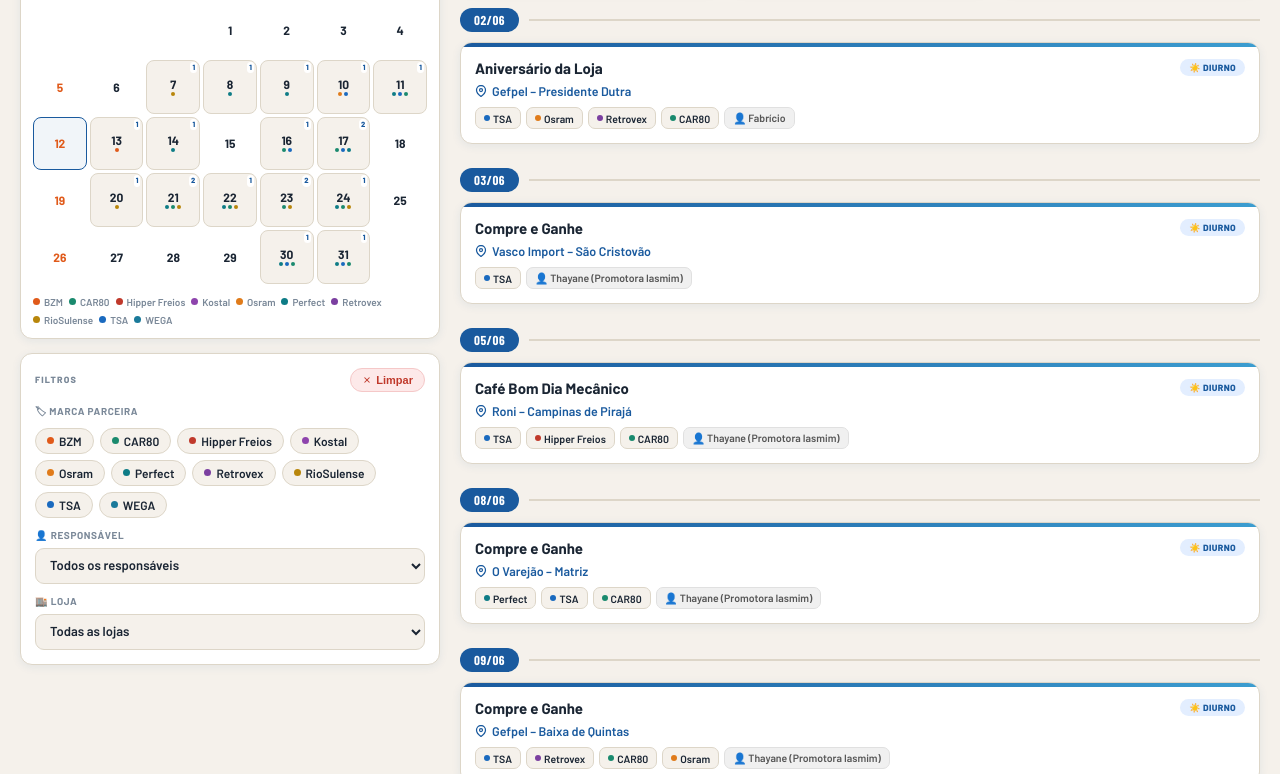
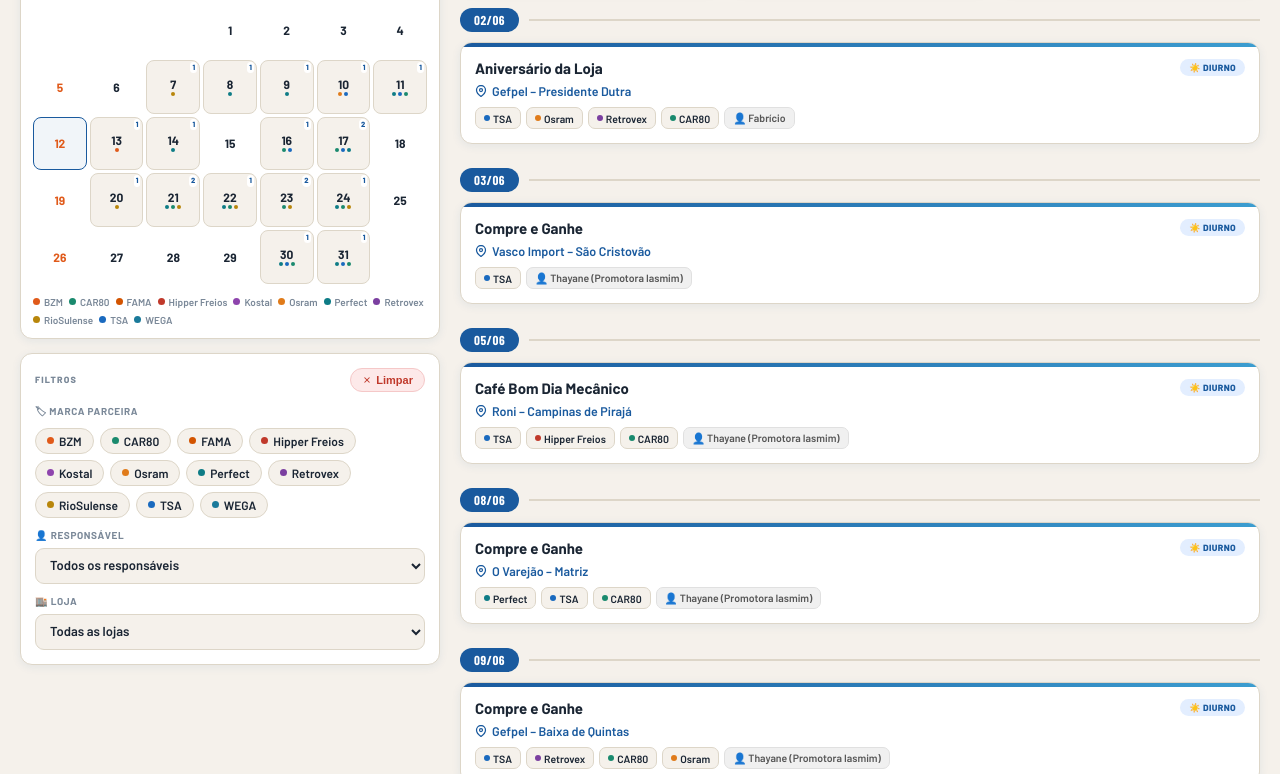
Before and after one commit to MarketingRBR/merchandising, a plain HTML site: page index.html in a window 1280 px wide. Shown: the part 280-1054 px from the top of the page. Drawn offline with nearby package versions, Linux system fonts and the light colour scheme; a web font is replaced by a local one.

Commit message:
Add files via upload

```diff
--- a/index.html
+++ b/index.html
@@ -457,13 +457,41 @@
   { data:"15/10", turno:"Diurno",         marcas:["WEGA"],                            loja:"Oktoberfest WEGA",              acao:"Oktoberfest WEGA",          resp:"Ricardo" },
   { data:"16/10", turno:"Diurno",         marcas:["WEGA"],                            loja:"Oktoberfest WEGA",              acao:"Oktoberfest WEGA",          resp:"Ricardo" },
   { data:"17/10", turno:"Diurno",         marcas:["WEGA"],                            loja:"Oktoberfest WEGA",              acao:"Oktoberfest WEGA",          resp:"Ricardo" },
-  // NOVEMBRO
-  { data:"23/11", turno:"Diurno",         marcas:["RioSulense"],                      loja:"Bahia – Interior",              acao:"Visita Técnico RioSulense", resp:"Fabrício" },
-  { data:"24/11", turno:"Diurno",         marcas:["RioSulense"],                      loja:"Bahia – Interior",              acao:"Visita Técnico RioSulense", resp:"Fabrício" },
-  { data:"25/11", turno:"Diurno",         marcas:["RioSulense"],                      loja:"Bahia – Interior",              acao:"Visita Técnico RioSulense", resp:"Fabrício" },
-  { data:"26/11", turno:"Diurno",         marcas:["RioSulense"],                      loja:"Bahia – Interior",              acao:"Visita Técnico RioSulense", resp:"Fabrício" },
-  { data:"27/11", turno:"Diurno",         marcas:["RioSulense"],                      loja:"Bahia – Interior",              acao:"Visita Técnico RioSulense", resp:"Fabrício" },
-  { data:"28/11", turno:"Diurno",         marcas:["RioSulense"],                      loja:"Bahia – Interior",              acao:"Visita Técnico RioSulense", resp:"Fabrício" },
+  // SETEMBRO 2026
+  { data:"14/09", turno:"Diurno", marcas:["FAMA"], loja:"Recife – PE",                    acao:"Visita Técnico FAMA",        resp:"Severino" },
+  { data:"15/09", turno:"Diurno", marcas:["FAMA"], loja:"Recife – PE",                    acao:"Visita Técnico FAMA",        resp:"Severino" },
+  { data:"16/09", turno:"Diurno", marcas:["FAMA"], loja:"Recife – PE",                    acao:"Visita Técnico FAMA",        resp:"Severino" },
+  { data:"17/09", turno:"Diurno", marcas:["FAMA"], loja:"Recife – PE",                    acao:"Visita Técnico FAMA",        resp:"Severino" },
+  { data:"18/09", turno:"Diurno", marcas:["FAMA"], loja:"Recife – PE",                    acao:"Visita Técnico FAMA",        resp:"Severino" },
+  { data:"21/09", turno:"Diurno", marcas:["FAMA"], loja:"Fortaleza – CE",                 acao:"Visita Técnico FAMA",        resp:"Tayonara" },
+  { data:"22/09", turno:"Diurno", marcas:["FAMA"], loja:"Fortaleza – CE",                 acao:"Visita Técnico FAMA",        resp:"Tayonara" },
+  { data:"23/09", turno:"Diurno", marcas:["FAMA"], loja:"Fortaleza – CE",                 acao:"Visita Técnico FAMA",        resp:"Tayonara" },
+  { data:"24/09", turno:"Diurno", marcas:["FAMA"], loja:"Fortaleza – CE",                 acao:"Visita Técnico FAMA",        resp:"Tayonara" },
+  { data:"25/09", turno:"Diurno", marcas:["FAMA"], loja:"Fortaleza – CE",                 acao:"Visita Técnico FAMA",        resp:"Tayonara" },
+  { data:"21/09", turno:"Diurno", marcas:["RioSulense"], loja:"Vitória da Conquista – BA", acao:"Visita Técnico RioSulense", resp:"Fabrício" },
+  { data:"22/09", turno:"Diurno", marcas:["RioSulense"], loja:"Vitória da Conquista – BA", acao:"Visita Técnico RioSulense", resp:"Fabrício" },
+  { data:"23/09", turno:"Diurno", marcas:["RioSulense"], loja:"Vitória da Conquista – BA", acao:"Visita Técnico RioSulense", resp:"Fabrício" },
+  { data:"24/09", turno:"Diurno", marcas:["RioSulense"], loja:"Vitória da Conquista – BA", acao:"Visita Técnico RioSulense", resp:"Fabrício" },
+  { data:"25/09", turno:"Diurno", marcas:["RioSulense"], loja:"Vitória da Conquista – BA", acao:"Visita Técnico RioSulense", resp:"Fabrício" },
+  { data:"26/09", turno:"Diurno", marcas:["RioSulense"], loja:"Vitória da Conquista – BA", acao:"Visita Técnico RioSulense", resp:"Fabrício" },
+  // OUTUBRO 2026
+  { data:"05/10", turno:"Diurno", marcas:["WEGA"], loja:"Paraíba / Rio Grande do Norte",  acao:"Visita Jaqueline WEGA",      resp:"Jaqueline" },
+  { data:"06/10", turno:"Diurno", marcas:["WEGA"], loja:"Paraíba / Rio Grande do Norte",  acao:"Visita Jaqueline WEGA",      resp:"Jaqueline" },
+  { data:"07/10", turno:"Diurno", marcas:["WEGA"], loja:"Paraíba / Rio Grande do Norte",  acao:"Visita Jaqueline WEGA",      resp:"Jaqueline" },
+  { data:"08/10", turno:"Diurno", marcas:["WEGA"], loja:"Paraíba / Rio Grande do Norte",  acao:"Visita Jaqueline WEGA",      resp:"Jaqueline" },
+  { data:"09/10", turno:"Diurno", marcas:["WEGA"], loja:"Paraíba / Rio Grande do Norte",  acao:"Visita Jaqueline WEGA",      resp:"Jaqueline" },
+  { data:"26/10", turno:"Diurno", marcas:["RioSulense"], loja:"Feira de Santana – BA",    acao:"Visita Técnico RioSulense", resp:"Fabrício" },
+  { data:"27/10", turno:"Diurno", marcas:["RioSulense"], loja:"Feira de Santana – BA",    acao:"Visita Técnico RioSulense", resp:"Fabrício" },
+  { data:"28/10", turno:"Diurno", marcas:["RioSulense"], loja:"Feira de Santana – BA",    acao:"Visita Técnico RioSulense", resp:"Fabrício" },
+  { data:"29/10", turno:"Diurno", marcas:["RioSulense"], loja:"Feira de Santana – BA",    acao:"Visita Técnico RioSulense", resp:"Fabrício" },
+  { data:"30/10", turno:"Diurno", marcas:["RioSulense"], loja:"Feira de Santana – BA",    acao:"Visita Técnico RioSulense", resp:"Fabrício" },
+  // NOVEMBRO 2026
+  { data:"23/11", turno:"Diurno", marcas:["RioSulense"], loja:"Barreiras – BA",           acao:"Visita Técnico RioSulense", resp:"Fabrício" },
+  { data:"24/11", turno:"Diurno", marcas:["RioSulense"], loja:"Barreiras – BA",           acao:"Visita Técnico RioSulense", resp:"Fabrício" },
+  { data:"25/11", turno:"Diurno", marcas:["RioSulense"], loja:"Barreiras – BA",           acao:"Visita Técnico RioSulense", resp:"Fabrício" },
+  { data:"26/11", turno:"Diurno", marcas:["RioSulense"], loja:"Barreiras – BA",           acao:"Visita Técnico RioSulense", resp:"Fabrício" },
+  { data:"27/11", turno:"Diurno", marcas:["RioSulense"], loja:"Barreiras – BA",           acao:"Visita Técnico RioSulense", resp:"Fabrício" },
+  { data:"28/11", turno:"Diurno", marcas:["RioSulense"], loja:"Barreiras – BA",           acao:"Visita Técnico RioSulense", resp:"Fabrício" },
 ];
 
 /* ════════════════════════════════════════════
@@ -479,13 +507,13 @@
   "2026-07":[ {d:20,label:"Dia do Amigo",cls:"ev-blue",single:true},{d:26,label:"Dia dos Avós",cls:"ev-blue",single:true},{d:27,label:"Dia do Motociclista",cls:"ev-blue",single:true},{d1:1,d2:19,label:"Copa do Mundo",cls:"ev-green"},{d1:6,d2:10,label:"Visita Téc. WEGA – Recife",cls:"ev-orange"},{d:6,label:"CAR80 – Alin. Mensal",cls:"ev-red",single:true},{d1:13,d2:17,label:"Visita Márcio TSA",cls:"ev-teal"},{d1:20,d2:24,label:"Visita Téc. TSA – RN",cls:"ev-teal"},{d1:20,d2:24,label:"Visita Téc. RioSulense – BA",cls:"ev-gold"},{d1:27,d2:31,label:"Visita Téc. TSA – Ceará",cls:"ev-teal"}],
   "2026-08":[ {d:9,label:"Dia dos Pais",cls:"ev-blue",single:true},{d:10,label:"Dia do Biodiesel",cls:"ev-blue",single:true},{d1:19,d2:22,label:"AUTOP 2026 – Fortaleza",cls:"ev-red"},{d:3,label:"CAR80 – Alin. Mensal",cls:"ev-red",single:true}],
   "2026-09":[ {d:7,label:"Independência do Brasil",cls:"ev-blue",single:true},{d:10,label:"Setembro Amarelo",cls:"ev-gold",single:true},{d:15,label:"Dia do Cliente",cls:"ev-blue",single:true},{d:16,label:"Dia do Caminhoneiro",cls:"ev-blue",single:true},{d:25,label:"Dia Nac. do Trânsito",cls:"ev-blue",single:true},{d1:8,d2:11,label:"Visita Téc. FAMA – Nordeste",cls:"ev-orange"},{d1:14,d2:18,label:"FAMA – Recife (Severino)",cls:"ev-orange"},{d1:21,d2:25,label:"FAMA – Fortaleza (Tayonara)",cls:"ev-orange"},{d:14,label:"CAR80 – Alin. Mensal",cls:"ev-red",single:true},{d1:21,d2:26,label:"RioSulense – Vitória da Conquista (Fabrício)",cls:"ev-gold"}],
-  "2026-10":[ {d:1,label:"Dia do Vendedor",cls:"ev-blue",single:true},{d:8,label:"Dia do Nordestino",cls:"ev-blue",single:true},{d:12,label:"Dia das Crianças",cls:"ev-blue",single:true},{d:15,label:"Dia do Professor",cls:"ev-blue",single:true},{d:30,label:"Dia do Balconista",cls:"ev-blue",single:true},{d:5,label:"CAR80 – Alin. Mensal",cls:"ev-red",single:true},{d1:5,d2:10,label:"Visita Téc. RioSulense – BA",cls:"ev-gold"},{d1:12,d2:16,label:"Visita Téc. TSA – BA RMP",cls:"ev-teal"},{d1:15,d2:17,label:"Oktoberfest WEGA",cls:"ev-orange"},{d1:19,d2:23,label:"Visita Téc. TSA – BA Interior",cls:"ev-teal"}],
-  "2026-11":[ {d:2,label:"Finados",cls:"ev-blue",single:true},{d:15,label:"Proclamação da República",cls:"ev-blue",single:true},{d:20,label:"Consciência Negra",cls:"ev-blue",single:true},{d:27,label:"Black Friday",cls:"ev-gold",single:true},{d1:9,d2:13,label:"Visita Téc. Hipper Freios – NE",cls:"ev-red"},{d:9,label:"CAR80 – Alin. Mensal",cls:"ev-red",single:true},{d1:23,d2:28,label:"Visita Téc. RioSulense – BA",cls:"ev-gold"}],
+  "2026-10":[ {d:1,label:"Dia do Vendedor",cls:"ev-blue",single:true},{d:8,label:"Dia do Nordestino",cls:"ev-blue",single:true},{d:12,label:"Dia das Crianças",cls:"ev-blue",single:true},{d:15,label:"Dia do Professor",cls:"ev-blue",single:true},{d:30,label:"Dia do Balconista",cls:"ev-blue",single:true},{d:5,label:"CAR80 – Alin. Mensal",cls:"ev-red",single:true},{d1:5,d2:9,label:"Jaqueline WEGA – Paraíba/RN",cls:"ev-orange"},{d1:12,d2:16,label:"Visita Téc. TSA – BA RMP",cls:"ev-teal"},{d1:15,d2:17,label:"Oktoberfest WEGA",cls:"ev-orange"},{d1:19,d2:23,label:"Visita Téc. TSA – BA Interior",cls:"ev-teal"},{d1:26,d2:30,label:"RioSulense – Feira de Santana (Fabrício)",cls:"ev-gold"}],
+  "2026-11":[ {d:2,label:"Finados",cls:"ev-blue",single:true},{d:15,label:"Proclamação da República",cls:"ev-blue",single:true},{d:20,label:"Consciência Negra",cls:"ev-blue",single:true},{d:27,label:"Black Friday",cls:"ev-gold",single:true},{d1:9,d2:13,label:"Visita Téc. Hipper Freios – NE",cls:"ev-red"},{d:9,label:"CAR80 – Alin. Mensal",cls:"ev-red",single:true},{d1:23,d2:28,label:"RioSulense – Barreiras (Fabrício)",cls:"ev-gold"}],
   "2026-12":[ {d:8,label:"Dia da Família",cls:"ev-blue",single:true},{d:20,label:"Dia do Mecânico",cls:"ev-blue",single:true},{d:25,label:"Natal",cls:"ev-blue",single:true},{d:31,label:"Réveillon",cls:"ev-blue",single:true},{d:7,label:"CAR80 – Alin. Mensal",cls:"ev-red",single:true}],
 };
 
 const MESES=["Janeiro","Fevereiro","Março","Abril","Maio","Junho","Julho","Agosto","Setembro","Outubro","Novembro","Dezembro"];
-const MARCA_COLORS={"TSA":"#1a6abf","Osram":"#e07b1a","Retrovex":"#7b3fa0","CAR80":"#1a8a6e","Hipper Freios":"#c0392b","Perfect":"#0e7c86","Kostal":"#8e44ad","RioSulense":"#b8860b","BZM":"#e05a1a","WEGA":"#1a7a9a"};
+const MARCA_COLORS={"TSA":"#1a6abf","Osram":"#e07b1a","Retrovex":"#7b3fa0","CAR80":"#1a8a6e","Hipper Freios":"#c0392b","Perfect":"#0e7c86","Kostal":"#8e44ad","RioSulense":"#b8860b","BZM":"#e05a1a","WEGA":"#1a7a9a","FAMA":"#d35400"};
 function mc(m){return MARCA_COLORS[m]||"#5a6a7a"}
 
 let activeMarcas=new Set();
```
